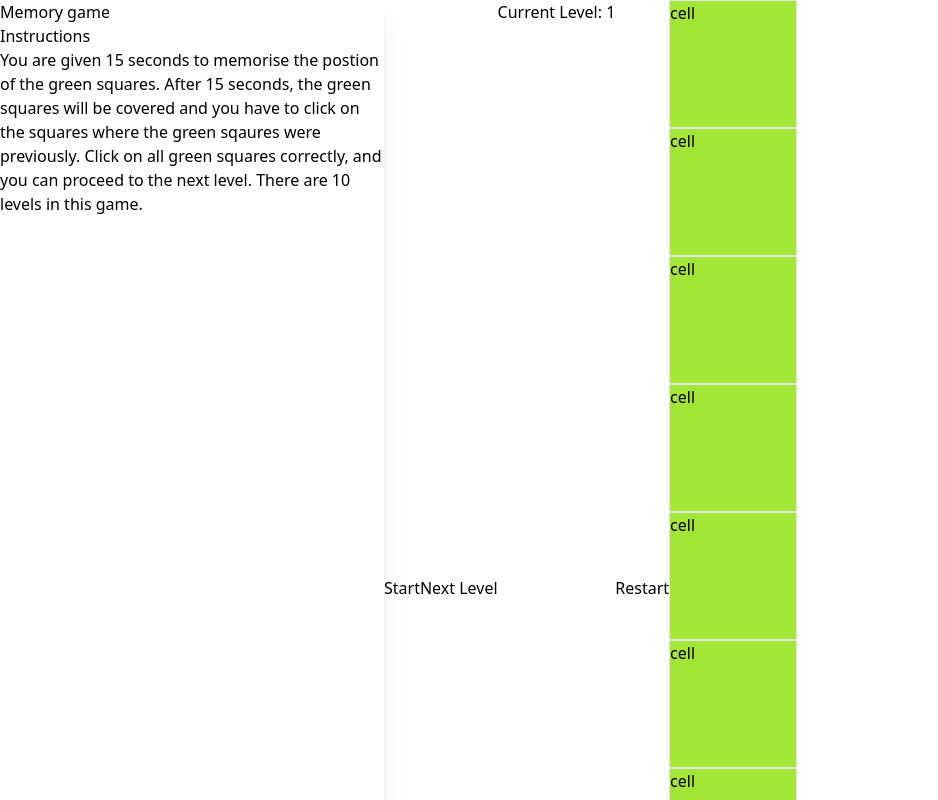
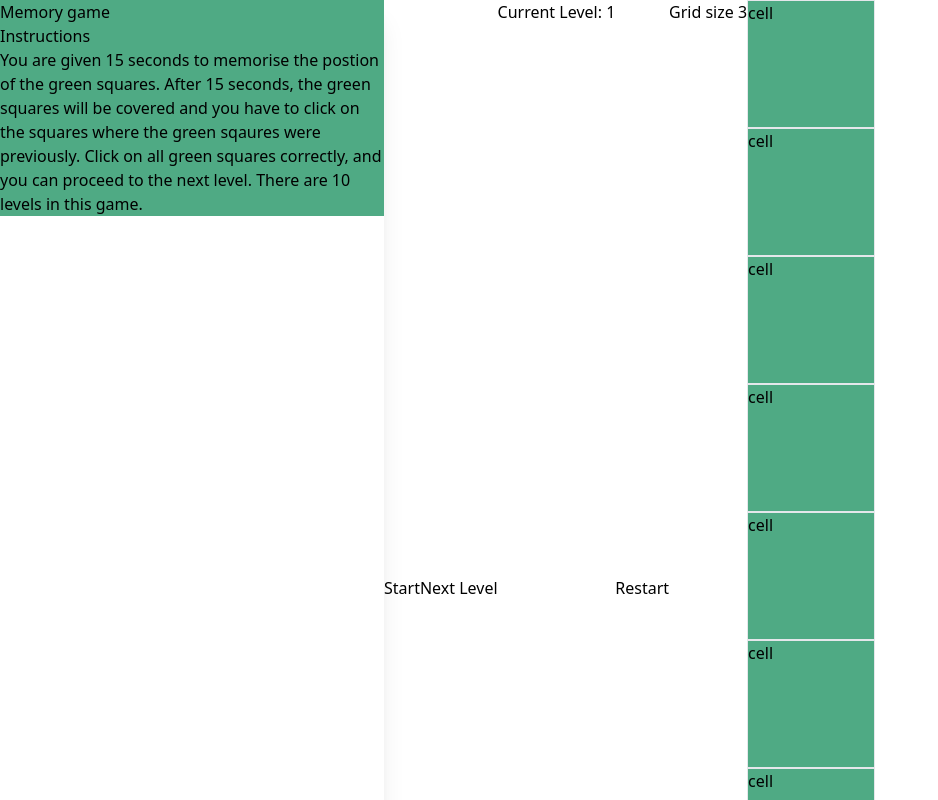
Before and after one commit to jlimsy/memory-game, a React (Vite) app: page / in a window 1280 px wide. Shown: the top 800 px of the page, without its empty margins (0-938 px from the left). Built offline with nearby package versions, Linux system fonts and the light colour scheme.

Commit message:
increase grid size acc to level (to resolve)

```diff
--- a/src/components/Grid.jsx
+++ b/src/components/Grid.jsx
@@ -3,16 +3,19 @@ import { useState } from "react";
 export default function Grid({ grid }) {
   const [green, setGreen] = useState(true);
 
+  // give each cell an id
   let numCells;
   for (let i = 1; i <= grid; i++) {
-    numCells = [...Array(Math.pow(i, 2))];
+    numCells = [...Array(Math.pow(i, 2))].map((cell, idx) => idx);
   }
+
+  console.log(numCells);
 
   return (
     <>
       {numCells.map((cell, idx) =>
         setGreen ? (
-          <div key={idx} className="cell border h-32 w-32 bg-lime-400">
+          <div key={idx} className="cell border h-32 w-32 bg-green-400">
             cell
           </div>
         ) : (
--- a/src/pages/WelcomePage.jsx
+++ b/src/pages/WelcomePage.jsx
@@ -8,14 +8,17 @@ export default function WelcomePage() {
 
   const handleLevel = () => {
     setLevel(level + 1);
-    setGrid;
+    // setGrid(gridSize[`level+${level}`].size);
+    setGrid(gridSize[`level${level}`].size);
+    console.log("level", level);
+    console.log("grid", grid);
   };
 
   return (
     <div className="flex h-full">
       <div className="card card-compact w-96 bg-base-100 shadow-xl">
-        <div className="card-body">
-          <h1 className="">Memory game</h1>
+        <div className="card-body bg-green-400">
+          <h1>Memory game</h1>
           <h2>Instructions</h2>
           <p>
             You are given 15 seconds to memorise the postion of the green
@@ -30,7 +33,8 @@ export default function WelcomePage() {
       <button onClick={handleLevel}>Next Level</button>
       <h1>Current Level: {level}</h1>
       <button>Restart</button>
-      <div className={`grid grid-cols-${grid}`}>
+      <h1>Grid size {grid}</h1>
+      <div className={`grid grid-cols-${grid} grid-rows-${grid}`}>
         <GamePage grid={grid} />
       </div>
     </div>
```
